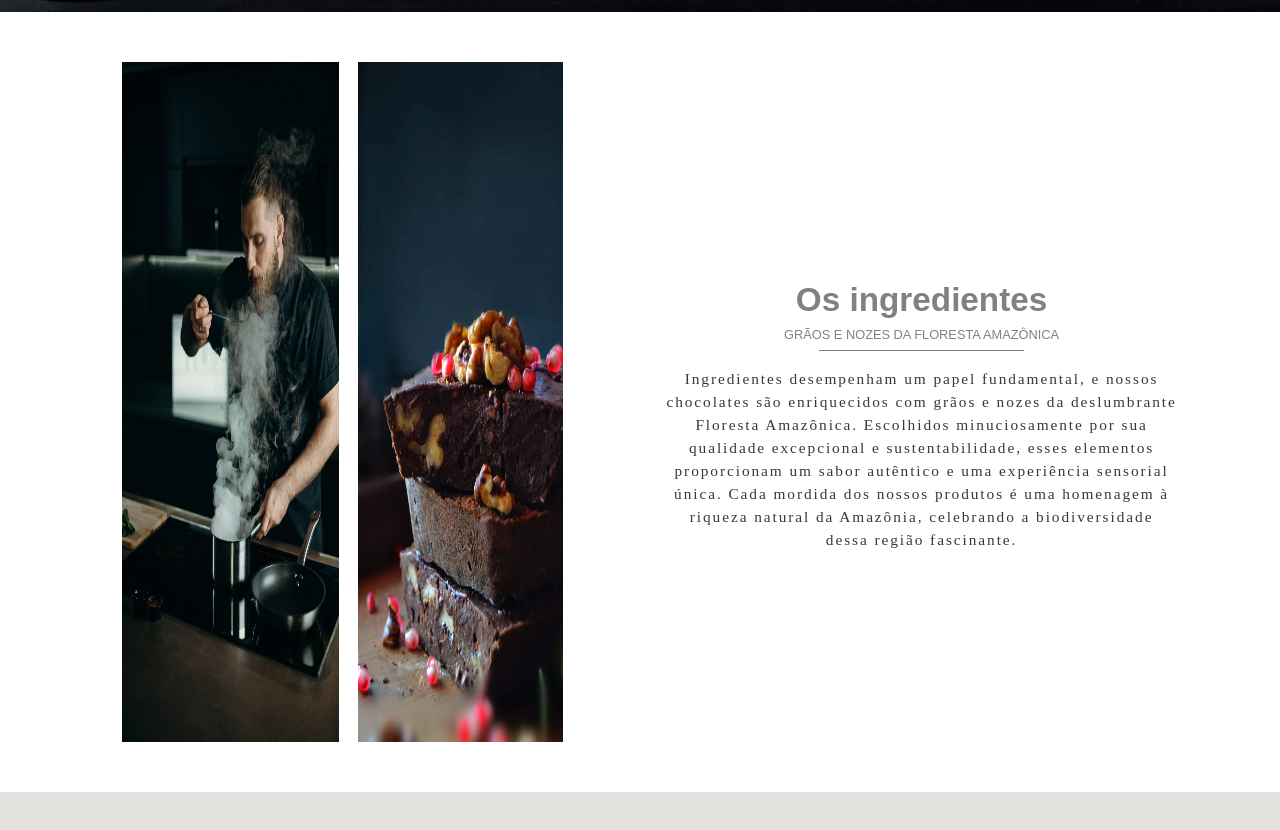
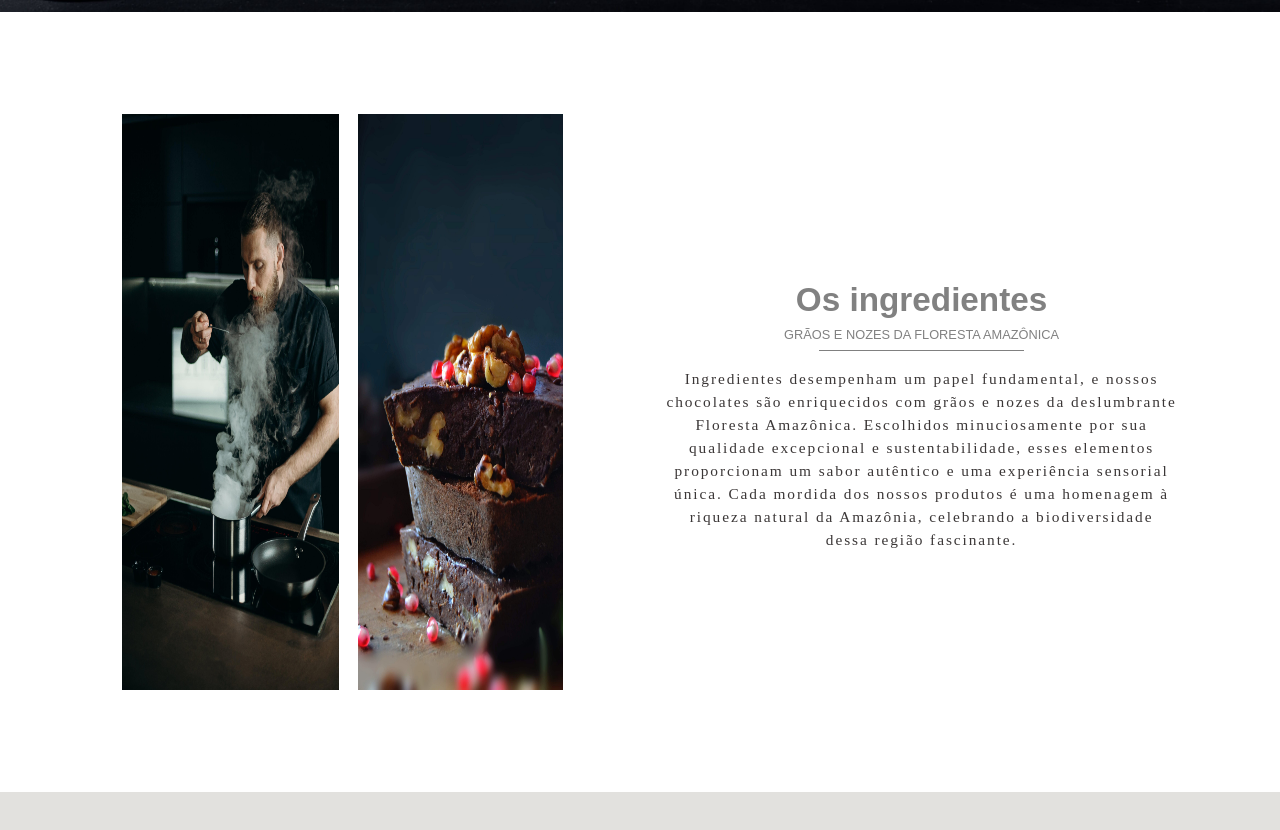
Before and after one commit to is-carvalho/is-carvalho.github.io, a plain HTML site: page index.html in a window 1280 px wide. Shown: the part 3590-4420 px from the top of the page. Drawn offline with Linux system fonts and the light colour scheme; a web font is replaced by a local one.

Commit message:
Update index.css mirror

```diff
--- a/css/index.css
+++ b/css/index.css
@@ -244,14 +244,13 @@ a{
     display: flex;
     justify-content: space-between;
     width: 36vw;
-    height: 85vh;
-    margin: 1vh 0;
+    height: 100%;
     overflow: hidden;
 }
 
 .container__mirror-picture{
     width: 17vw;
-    height: 85vh;
+    height: 100%;
     margin-left: 1.5vw;
 }
 
```
